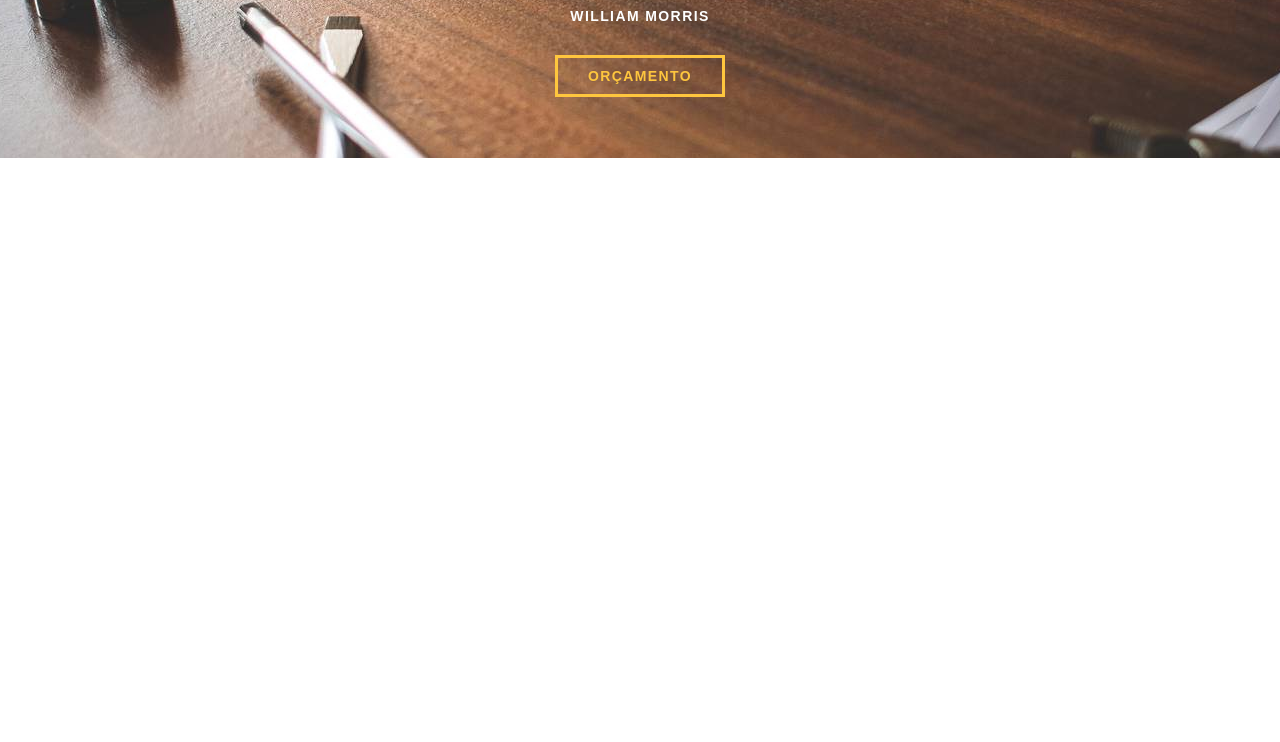
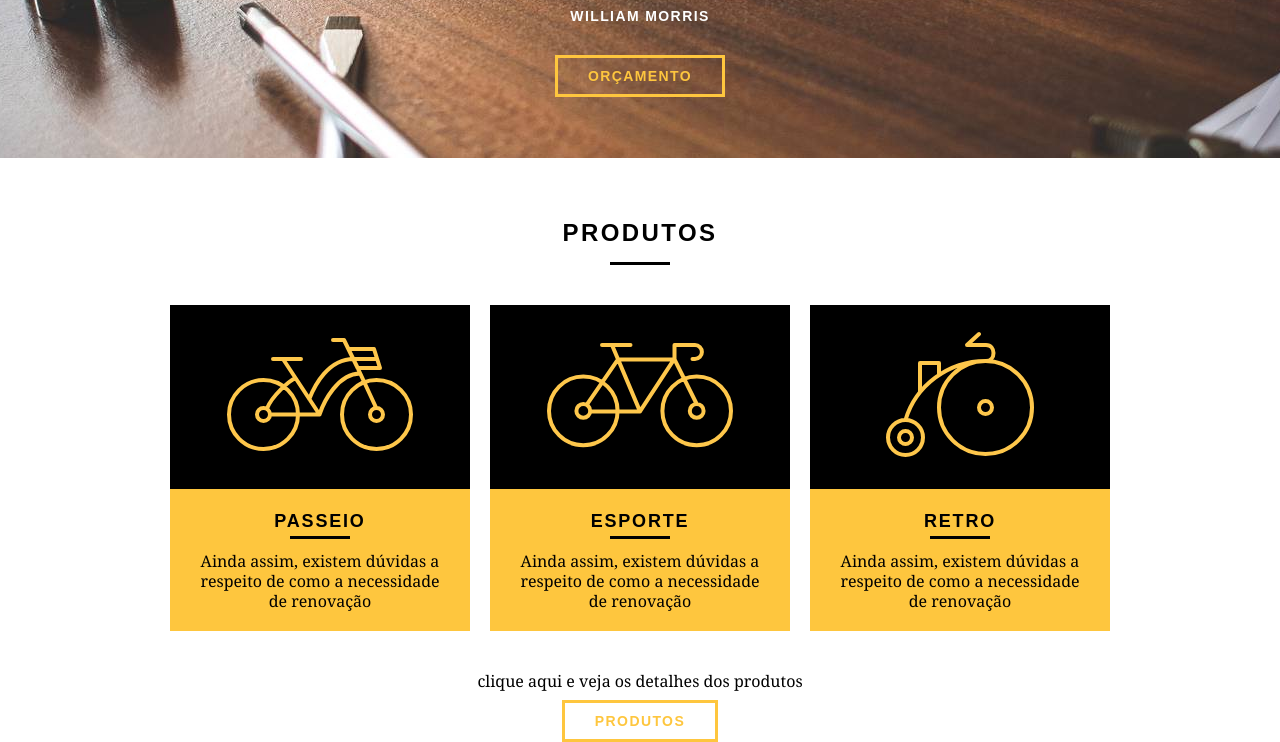
Before and after one commit to JoaoBatistaJr/Web-Design-Completo-Origamid, a plain HTML site: page Web/index.html in a window 1280 px wide. Shown: the part 318-1060 px from the top of the page. Before the commit the page ends 800 px from the top, so only its background shows below. Drawn offline with Linux system fonts and the light colour scheme.

Commit message:
Adicionando produtos

```diff
--- a/Web/css/style.css
+++ b/Web/css/style.css
@@ -26,6 +26,32 @@ p {
     border-color: #fff;
 }
 
+.btn.btn-preto:hover {
+    color: #000;
+    border-color: #000;
+}
+
+.subtitulo {
+    font-size: 24px;
+    line-height: 30px;
+    font-weight: bold;
+    letter-spacing: .1em;
+    color: #000;
+    text-transform: uppercase;
+    text-align: center;
+    margin-bottom: 40px;
+    margin-top: 60px;
+}
+
+.subtitulo::after {
+    content: "";
+    display: block;
+    width: 60px;
+    height: 3px;
+    background: #000;
+    margin: 14px auto 10px auto;
+}
+
 
 /* Header */
 
@@ -35,6 +61,7 @@ p {
     width: 100%;
     background: #fec63e;
     padding: 15px 0;
+    z-index: 10;
 }
 
 .header_menu {
@@ -108,3 +135,52 @@ p {
     font-size: 14px;
     letter-spacing: .1em;
 }
+
+
+/* Produtos */
+
+.produtos {
+    padding: 60px 0
+}
+
+.produtos_lista li {
+    background: #fec63e;
+    text-align: center;
+}
+
+.produtos_lista li h3 {
+    font-weight: bold;
+    font-size: 18px;
+    line-height: 25px;
+    text-transform: uppercase;
+    letter-spacing: .1em;
+    margin-top: 20px;
+}
+
+.produtos_lista li h3:after {
+    content: "";
+    display: block;
+    width: 60px;
+    height: 3px;
+    background: #000;
+    margin: 2px auto;
+}
+
+.produtos_lista li p {
+    padding: 10px 20px 20px 20px;
+}
+
+.produtos_icone {
+    background: #000;
+    padding: 20px;
+}
+
+.call {
+    padding-top: 40px;
+    text-align: center;
+    clear: both;
+}
+
+.call p {
+    margin-bottom: 20px;
+}
--- a/Web/index.html
+++ b/Web/index.html
@@ -37,6 +37,42 @@
       <a href=" produtos.html " class=" btn ">Orçamento</a>
     </div>
   </section>
+
+  <section class=" produtos container ">
+    <h2 class=" subtitulo ">Produtos</h2>
+    <ul class=" produtos_lista ">
+
+      <li class=" grid-1-3 ">
+        <div class=" produtos_icone ">
+          <img src=" img/produtos/passeio.svg " alt=" Bikcraft passeio ">
+        </div>
+        <h3>Passeio</h3>
+        <p>Ainda assim, existem dúvidas a respeito de como a necessidade de renovação</p>
+      </li>
+
+      <li class=" grid-1-3 ">
+        <div class=" produtos_icone ">
+          <img src=" img/produtos/esporte.svg " alt=" Bikcraft esporte ">
+        </div>
+        <h3>Esporte</h3>
+        <p>Ainda assim, existem dúvidas a respeito de como a necessidade de renovação</p>
+      </li>
+
+      <li class=" grid-1-3 ">
+        <div class=" produtos_icone ">
+          <img src=" img/produtos/retro.svg " alt=" Bikcraft retro ">
+        </div>
+        <h3>Retro</h3>
+        <p>Ainda assim, existem dúvidas a respeito de como a necessidade de renovação</p>
+      </li>
+    </ul>
+
+    <div class="call ">
+      <p>clique aqui e veja os detalhes dos produtos</p>
+      <a href="produtos.html " class="btn btn-preto ">Produtos</a>
+    </div>
+  </section>
+
 </body>
 
 </html>
```
Lines whose indentation alone changed are shown as unchanged.
